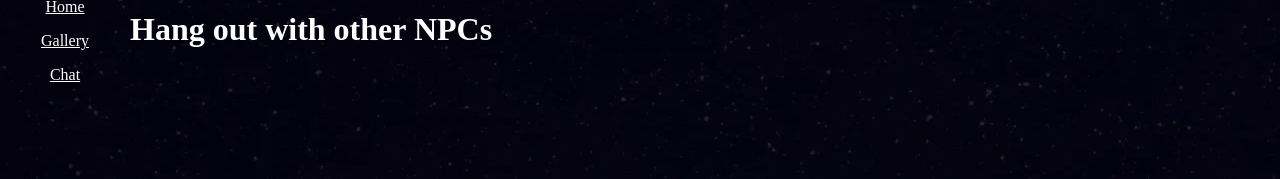
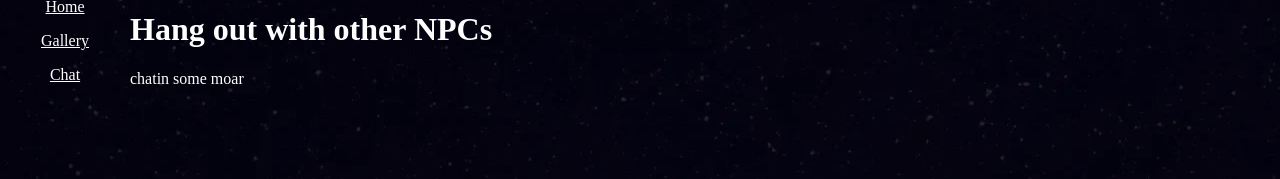
Before and after one commit to HeiKer8/lit23, a plain HTML site: page chat.html in a window 1280 px wide. Shown: the part 210-389 px from the top of the page. Drawn offline with Linux system fonts and the light colour scheme.

Commit message:
Update chat.html

```diff
--- a/chat.html
+++ b/chat.html
@@ -16,6 +16,7 @@
     </nav>
     <div class="content">
         <h1>Hang out with other NPCs</h1>
+        <p>chatin some moar</p>
 
     </div>
 </main>
```
